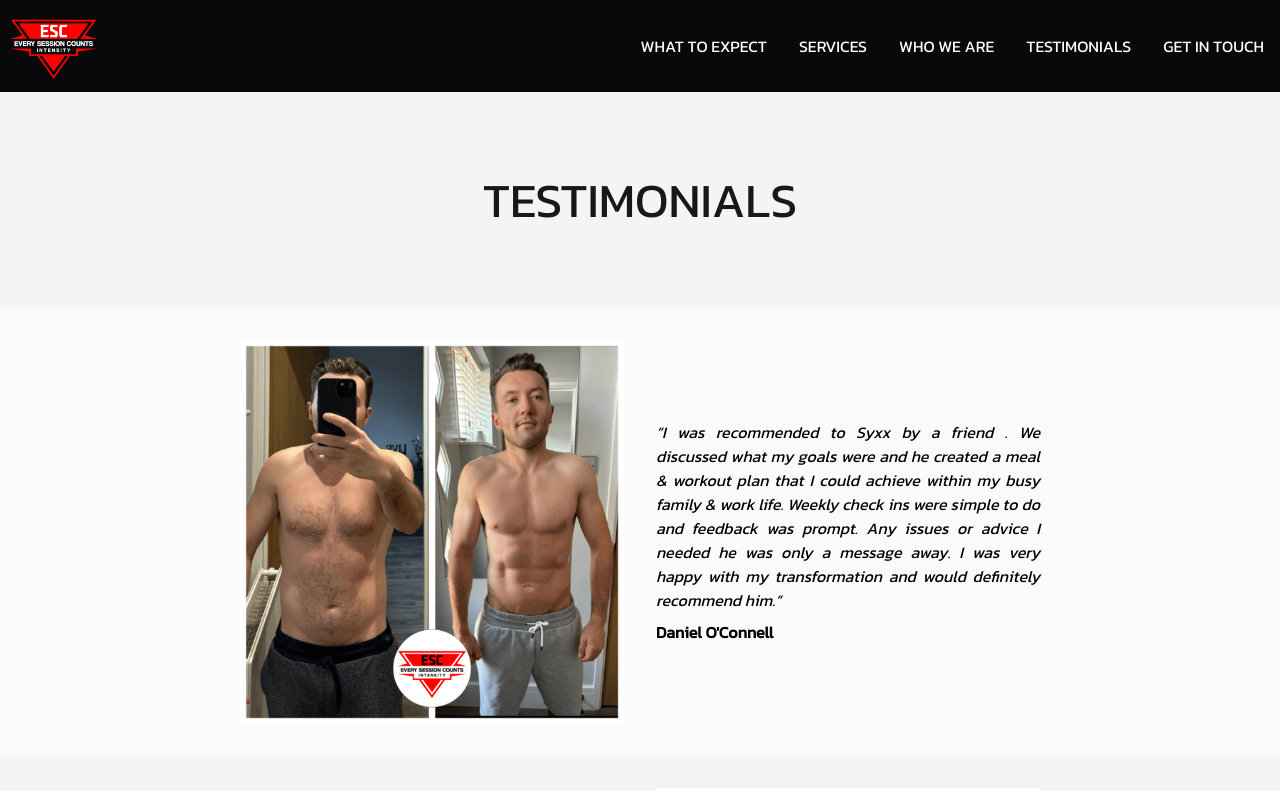
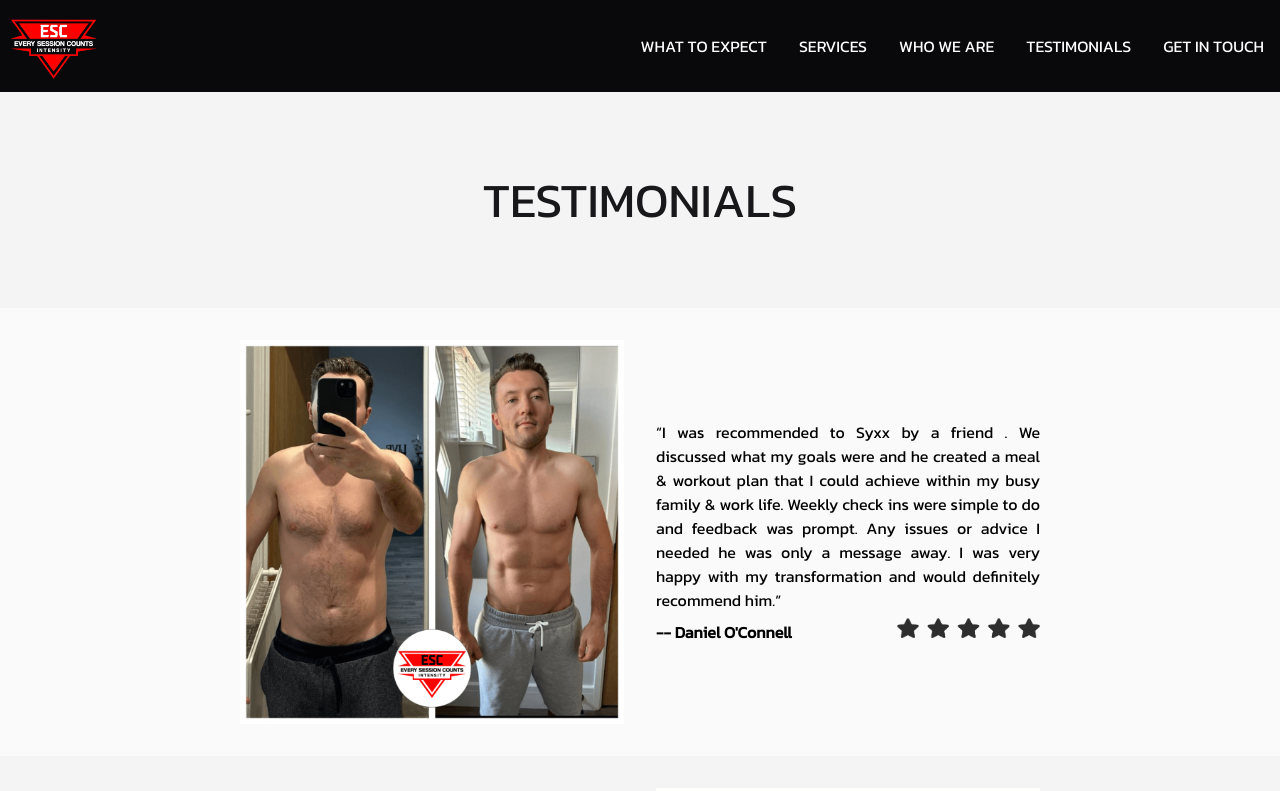
Before and after one commit to dee-lab/escintensity, a Next.js app: page /testimonials in a window 1280 px wide. Shown: the top 791 px of the page. Built offline with nearby package versions, Linux system fonts and the light colour scheme.

Commit message:
Edit testimonial page

```diff
--- a/app/testimonials/sections/client-testimonials.jsx
+++ b/app/testimonials/sections/client-testimonials.jsx
@@ -1,4 +1,4 @@
-'use client'
+"use client";
 
 import Image from "next/image";
 import CLIENTS from "./client-data";
@@ -8,7 +8,10 @@ const ClientTestimonials = () => {
 		<>
 			{CLIENTS.map((client, index) => {
 				return (
-          <section key={index} className="bg-neutral-50 flex flex-col md:flex-row md:odd:flex-row-reverse justify-center items-center gap-8 py-8 odd:bg-zinc-100 text-justify *:grow *:shrink *:basis-1/2 *:max-w-96 *:min-w-96">
+					<section
+						key={index}
+						className='bg-neutral-50 flex flex-col md:flex-row md:odd:flex-row-reverse justify-center items-center gap-8 py-8 odd:bg-zinc-100 text-justify *:grow *:shrink *:basis-1/2 *:max-w-96 *:min-w-96'
+					>
 						<Image
 							src={client.image}
 							alt={`Client testimonial from ${client.name}`}
@@ -16,14 +19,22 @@ const ClientTestimonials = () => {
 							width={300}
 						/>
 						<div>
-              <q className="italic">{client.testimonial}</q>
-              <p className="pt-2 font-semibold">{client.name}</p>
+							<q>{client.testimonial}</q>
+							<div className='flex flex-row justify-between items-center'>
+								<p className='pt-2 font-semibold'>-- {client.name}</p>
+								<Image
+									src='/five-stars.png'
+									width={143.5}
+									height={21}
+									alt='Five stars'
+								/>
+							</div>
 						</div>
 					</section>
-        )
+				);
 			})}
 		</>
-  )
-}
+	);
+};
 
 export default ClientTestimonials;
```
Also changed, not shown: public/five-stars.png (added). Lines whose indentation alone changed are shown as unchanged.
